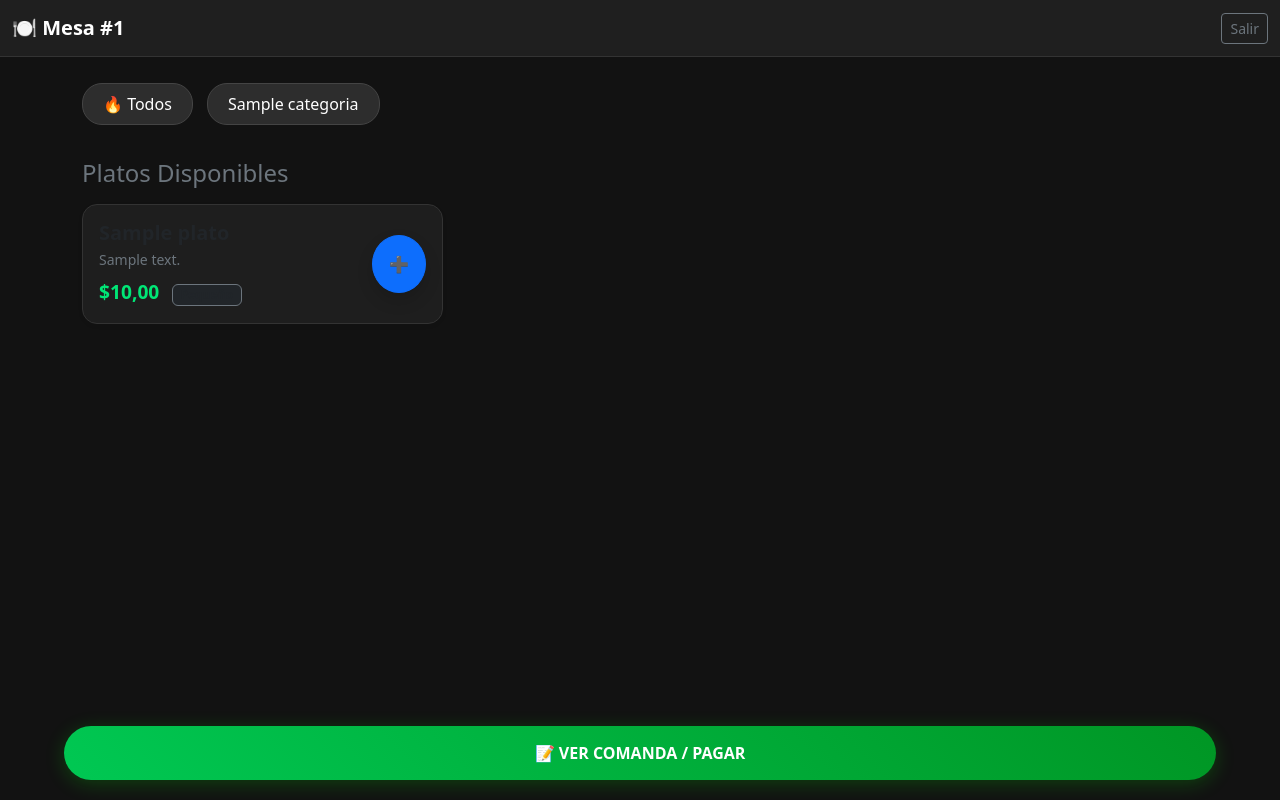
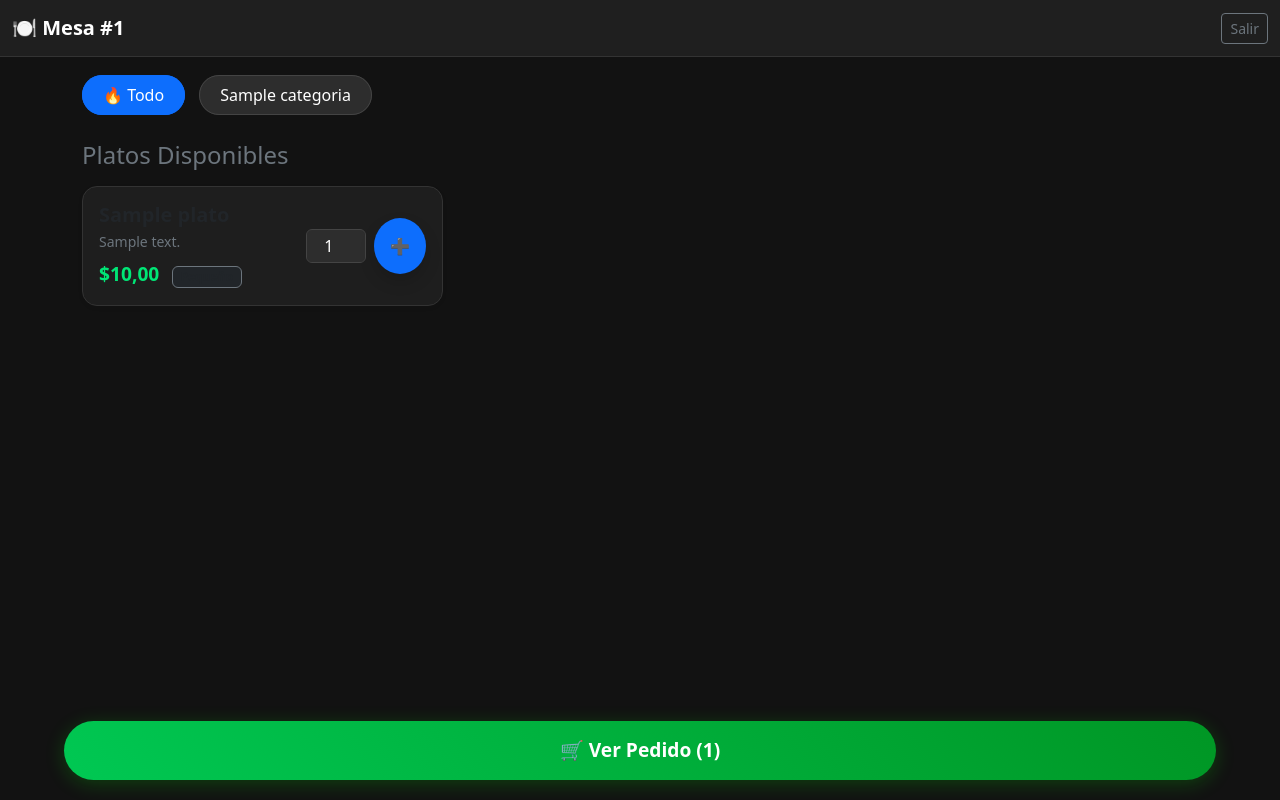
Before and after one commit to xDennis20/sistema-restaurante, a Django app: page /menu/1/ in a window 1280 px wide. Run offline with Django 5.2, Linux system fonts and the light colour scheme; tables that the repository leaves empty hold one stand-in row (values such as "Sample post").

Commit message:
agregar una nueva funcion de eliminar detalles, para tener un mini carrito cuando en el menu agregamos platos al pedido, ver que pedidos estamos agregando y podemos eliminar si un plato era incorrecto, Y poder agregar tambien la cantidad por plato.

```diff
--- a/SistemaRestaurante/urls.py
+++ b/SistemaRestaurante/urls.py
@@ -16,7 +16,7 @@ Including another URLconf
 """
 from django.contrib import admin
 from django.urls import path
-from core.views import menu_restuarante,agregar_producto_a_mesa,ver_cuenta,cobrar_mesa,home
+from core.views import menu_restuarante,agregar_producto_a_mesa,ver_cuenta,cobrar_mesa,home,eliminar_detalle
 
 urlpatterns = [
     path('admin', admin.site.urls),
@@ -28,4 +28,5 @@ urlpatterns = [
     path('agregar/<int:mesa_id>/<int:plato_id>/', agregar_producto_a_mesa, name= 'agregar_plato'),
     path('mesa/<int:mesa_id>', ver_cuenta, name= 'cuenta'),
     path('cobrar/<int:mesa_id>',cobrar_mesa, name = 'cobrar'),
+    path('eliminar_detalle/<int:detalle_id>',eliminar_detalle, name= "eliminar_detalle")
 ]
--- a/core/templates/core/menu.html
+++ b/core/templates/core/menu.html
@@ -4,33 +4,29 @@
     <meta charset="UTF-8">
     <meta name="viewport" content="width=device-width, initial-scale=1">
     <title>Menú - Mesa {{ mesa.numero }}</title>
+    <!-- Bootstrap CSS -->
     <link href="https://cdn.jsdelivr.net/npm/bootstrap@5.3.0/dist/css/bootstrap.min.css" rel="stylesheet">
     <style>
         /* Estilo Dark Mode */
-        body { background-color: #121212; color: #e0e0e0; padding-bottom: 80px; }
-
+        body { background-color: #121212; color: #e0e0e0; padding-bottom: 100px; }
         .navbar { background-color: #1f1f1f !important; border-bottom: 1px solid #333; }
 
-        /* Categorías deslizables */
+        /* Scroll de Categorías */
         .cat-scroll {
             overflow-x: auto;
             white-space: nowrap;
             padding: 10px 0;
-            -ms-overflow-style: none;  /* IE and Edge */
-            scrollbar-width: none;  /* Firefox */
+            scrollbar-width: none;
         }
-        .cat-scroll::-webkit-scrollbar { display: none; } /* Chrome */
+        .cat-scroll::-webkit-scrollbar { display: none; }
 
         .btn-cat {
-            background-color: #2d2d2d;
-            color: white;
-            border: 1px solid #444;
-            border-radius: 20px;
-            padding: 8px 20px;
-            margin-right: 10px;
-            transition: 0.3s;
+            background-color: #2d2d2d; color: white;
+            border: 1px solid #444; border-radius: 20px;
+            padding: 8px 20px; margin-right: 10px; transition: 0.3s;
+            text-decoration: none;
         }
-        .btn-cat:hover { background-color: #0d6efd; border-color: #0d6efd; }
+        .btn-cat:hover, .btn-cat.active { background-color: #0d6efd; border-color: #0d6efd; }
 
         /* Tarjetas de Comida */
         .card-plato {
@@ -39,27 +35,24 @@
             border-radius: 15px;
             transition: transform 0.2s;
         }
-        .card-plato:active { transform: scale(0.98); border-color: #00c853; }
+        .precio-tag { color: #00e676; font-weight: bold; font-size: 1.2rem; }
 
-        .precio-tag {
-            font-size: 1.2rem;
-            color: #00e676; /* Verde Matrix */
-            font-weight: bold;
-        }
-
-        /* Botón Flotante para ver la cuenta */
+        /* Botón Flotante */
         .btn-flotante {
             position: fixed; bottom: 20px; left: 5%; right: 5%;
             border-radius: 50px; padding: 15px; font-weight: bold;
             box-shadow: 0 4px 20px rgba(0,255,0,0.2); z-index: 1000;
             background: linear-gradient(45deg, #00c853, #009624);
-            border: none;
+            border: none; color: white; font-size: 1.2rem;
         }
+
+        /* Panel Lateral Oscuro */
+        .offcanvas-dark { background-color: #1f1f1f; color: white; }
     </style>
 </head>
 <body>
 
-    <!-- Encabezado con Mesa -->
+    <!-- Encabezado -->
     <nav class="navbar navbar-dark sticky-top mb-3">
         <div class="container-fluid">
             <span class="navbar-brand fw-bold">🍽️ Mesa #{{ mesa.numero }}</span>
@@ -69,20 +62,20 @@
 
     <div class="container">
 
-        <!-- Categorías (Falsas por ahora, visuales) -->
+        <!-- Categorías (Filtros) -->
         <div class="cat-scroll mb-4">
-            <button class="btn btn-cat">🔥 Todos</button>
+            <a href="{% url 'menu' mesa.id %}" class="btn-cat active">🔥 Todo</a>
             {% for cat in categorias %}
-                <button class="btn btn-cat">{{ cat.nombre }}</button>
+                <a href="?categoria={{ cat.id }}" class="btn-cat">{{ cat.nombre }}</a>
             {% endfor %}
         </div>
 
         <h4 class="mb-3 text-secondary">Platos Disponibles</h4>
 
+        <!-- GRILLA DE PLATOS -->
         <div class="row g-3">
             {% for plato in productos %}
             <div class="col-12 col-md-6 col-lg-4">
-                <!-- Tarjeta del Plato -->
                 <div class="card card-plato h-100 shadow-sm">
                     <div class="card-body d-flex justify-content-between align-items-center">
                         <div>
@@ -96,24 +89,80 @@
                             {% endif %}
                         </div>
 
-                        <!-- BOTÓN AGREGAR (EL CEREBRO) -->
-                        <a href="{% url 'agregar_plato' mesa.id plato.id%}" class="btn btn-primary rounded-circle p-3 ms-2 shadow">
-                            ➕
-                        </a>
+                        <!-- FORMULARIO DE CANTIDAD Y AGREGAR -->
+                        <form action="{% url 'agregar_plato' mesa.id plato.id %}" method="POST" class="d-flex align-items-center">
+                            {% csrf_token %}
+                            <!-- Input numérico pequeño -->
+                            <input type="number" name="cantidad" value="1" min="1" class="form-control me-2 text-center p-1" style="width: 60px; background-color: #2d2d2d; color: white; border: 1px solid #444;">
+
+                            <!-- Botón Submit -->
+                            <button type="submit" class="btn btn-primary rounded-circle p-3 shadow border-0">
+                                ➕
+                            </button>
+                        </form>
+
                     </div>
                 </div>
             </div>
             {% empty %}
-                <p class="text-center text-muted mt-5">No hay platos disponibles en este momento.</p>
+                <div class="col-12 text-center mt-5">
+                    <h3 class="text-muted">No hay platos en esta categoría 😔</h3>
+                    <a href="{% url 'menu' mesa.id %}" class="btn btn-outline-light mt-3">Ver todo el menú</a>
+                </div>
             {% endfor %}
         </div>
 
     </div>
 
-    <!-- Botón Flotante para ir a la Comanda -->
-    <a href="{% url 'cuenta' mesa.id %}" class="btn btn-flotante text-white">
-        📝 VER COMANDA / PAGAR
-    </a>
+    <!-- BOTÓN FLOTANTE QUE ABRE EL CARRITO -->
+    <button class="btn btn-flotante" type="button" data-bs-toggle="offcanvas" data-bs-target="#carritoLateral">
+        🛒 Ver Pedido
+        {% if detalles_actuales %}
+            ({{ detalles_actuales|length }})
+        {% else %}
+            (0)
+        {% endif %}
+    </button>
 
+    <!-- PANEL LATERAL (CARRITO) -->
+    <div class="offcanvas offcanvas-end offcanvas-dark" tabindex="-1" id="carritoLateral">
+        <div class="offcanvas-header border-bottom border-secondary">
+            <h5 class="offcanvas-title fw-bold">📝 Pedido Mesa {{ mesa.numero }}</h5>
+            <button type="button" class="btn-close btn-close-white" data-bs-dismiss="offcanvas"></button>
+        </div>
+        <div class="offcanvas-body">
+
+            {% if detalles_actuales %}
+                <ul class="list-group list-group-flush mb-4">
+                    {% for detalle in detalles_actuales %}
+                    <li class="list-group-item bg-transparent text-white border-secondary d-flex justify-content-between align-items-center p-3">
+                        <div>
+                            <div class="fw-bold">{{ detalle.plato.nombre }}</div>
+                            <small class="text-muted">{{ detalle.cantidad }} x ${{ detalle.precio_unitario }}</small>
+                        </div>
+                        <div class="d-flex align-items-center">
+                            <span class="me-3 fw-bold text-success">${{ detalle.subtotal }}</span>
+                            <!-- BOTÓN ELIMINAR (X) -->
+                            <a href="{% url 'eliminar_detalle' detalle.id %}" class="btn btn-sm btn-outline-danger border-0 fs-5">✖</a>
+                        </div>
+                    </li>
+                    {% endfor %}
+                </ul>
+
+                <a href="{% url 'cuenta' mesa.id %}" class="btn btn-success w-100 py-3 fw-bold rounded-pill">
+                    Ir a Pagar 💸
+                </a>
+            {% else %}
+                <div class="text-center mt-5 opacity-50">
+                    <div style="font-size: 4rem;">🛒</div>
+                    <p class="mt-3">El carrito está vacío</p>
+                    <small>Agrega platos usando el botón (+)</small>
+                </div>
+            {% endif %}
+
+        </div>
+    </div>
+
+    <script src="https://cdn.jsdelivr.net/npm/bootstrap@5.3.0/dist/js/bootstrap.bundle.min.js"></script>
 </body>
 </html>
--- a/core/views.py
+++ b/core/views.py
@@ -1,5 +1,5 @@
 from django.shortcuts import render, get_object_or_404, redirect
-from django.views.decorators.http import require_safe, require_POST
+from django.views.decorators.http import require_POST
 
 from .models import Plato,Categoria,DetallePedido,Mesa,Pedido
 # Create your views here.
@@ -8,11 +8,15 @@ def menu_restuarante(request,mesa_id: int):
     mesa = get_object_or_404(Mesa, id= mesa_id)
     cargar_productos = Plato.objects.filter(disponible=True)
     cargar_categorias = Categoria.objects.all()
+    pedido_actual = Pedido.objects.filter(mesa=mesa_id, estado="pendiente").first()
+    detalles_actual = pedido_actual.detallepedido_set.all() if pedido_actual else []
 
     contexto = {
         "mesa" : mesa,
         "productos" : cargar_productos,
-        "categorias" : cargar_categorias
+        "categorias" : cargar_categorias,
+        "detalles_actuales": detalles_actual,
+        "pedido_actual" : pedido_actual,
     }
 
     return render(request, "core/menu.html", contexto)
@@ -25,12 +29,18 @@ def agregar_producto_a_mesa(request,mesa_id: int,plato_id: int):
         mesa = mesa,
         estado = "pendiente"
     )
+    cantidad_recibida = int(request.POST.get("cantidad", 1))
+    detalle_existente = DetallePedido.objects.filter(plato=plato,pedido=pedido).first()
 
-    DetallePedido.objects.get_or_create(
-        pedido = pedido,
-        cantidad = 1,
-        plato = plato,
-    )
+    if detalle_existente:
+        detalle_existente.cantidad += cantidad_recibida
+        detalle_existente.save()
+    else:
+        DetallePedido.objects.create(
+            pedido = pedido,
+            cantidad = 1,
+            plato = plato,
+        )
     return redirect("menu",mesa_id=mesa_id)
 
 def ver_cuenta(request, mesa_id: int):
@@ -77,3 +87,8 @@ def home(request):
             mesa.estado = "libre"
             mesa.total_pendiente = 0
     return render(request, "core/home.html", {"mesas":mesas})
+
+def eliminar_detalle(request,detalle_id: int):
+    detalle = get_object_or_404(DetallePedido,id=detalle_id)
+    detalle.delete()
+    return redirect("menu",mesa_id=detalle.pedido.mesa.id)
```
